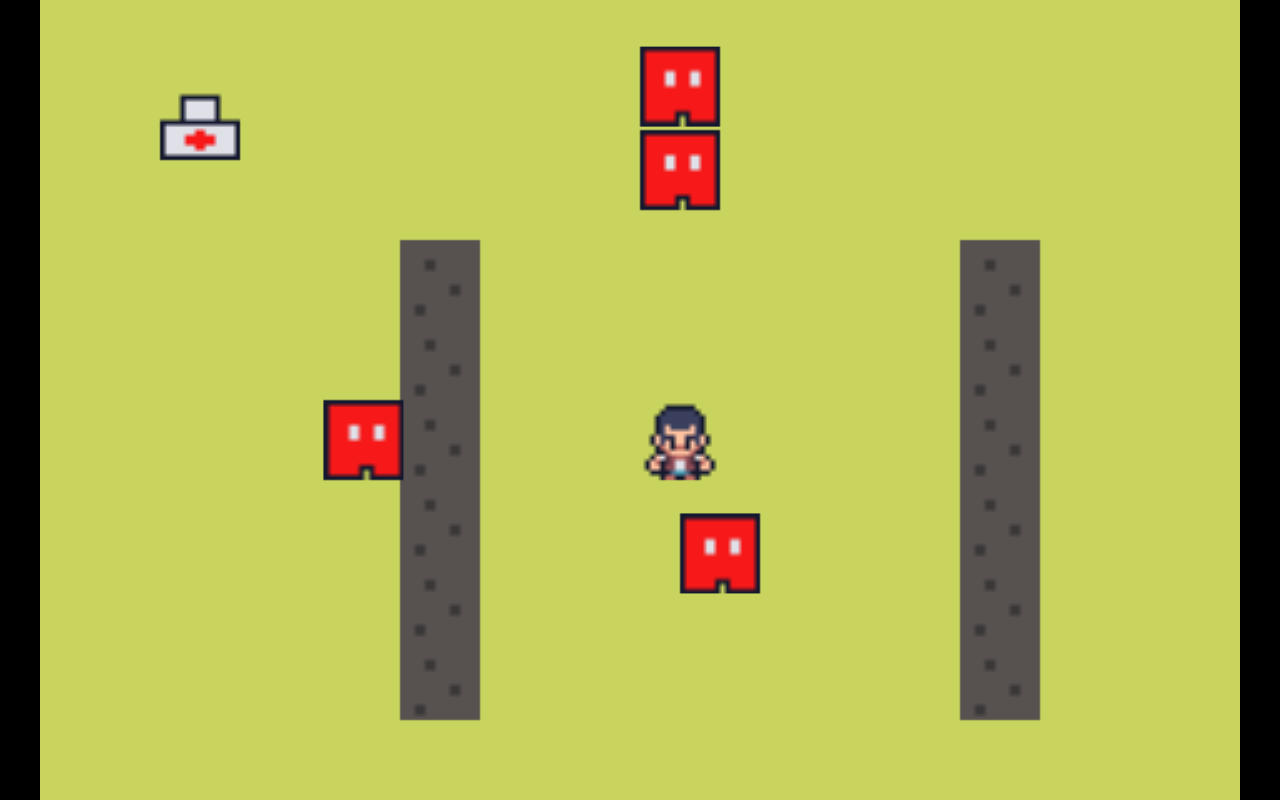
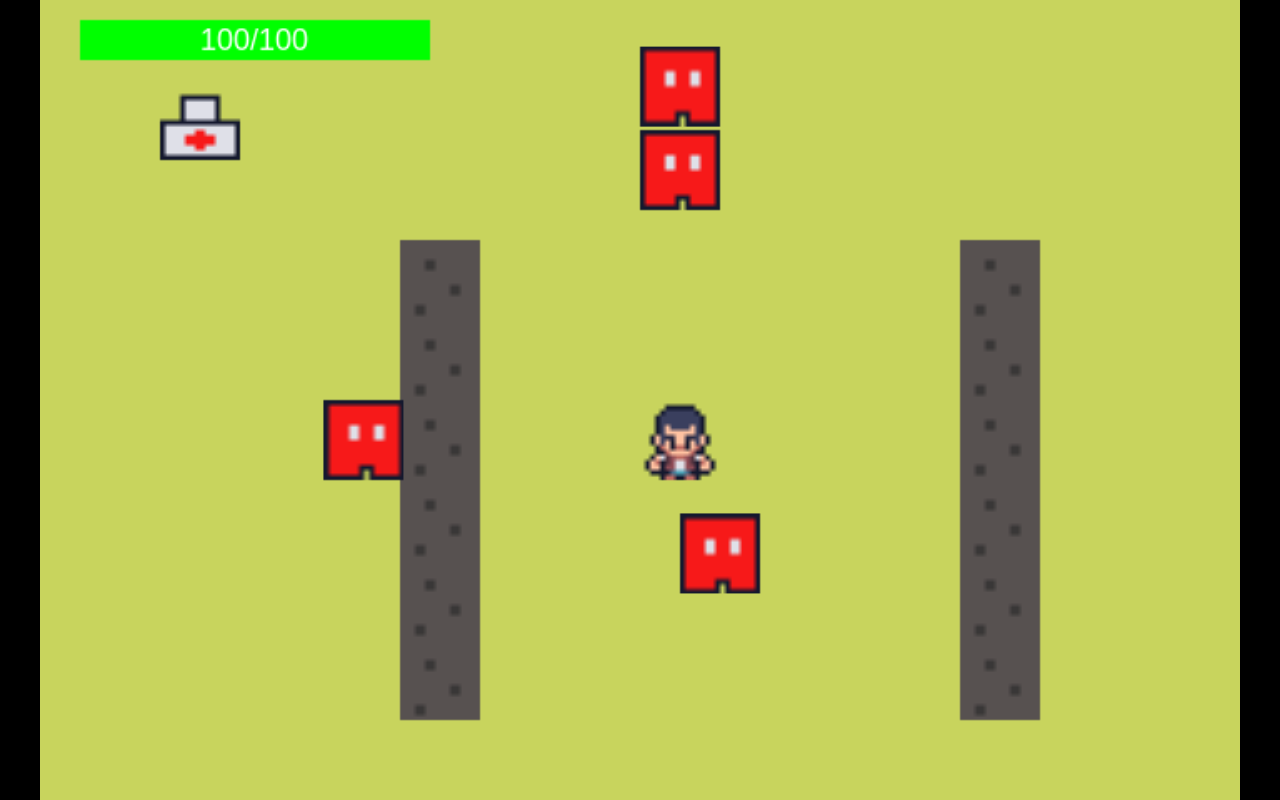
Before and after one commit to ansox/zeldaClone, a website: page index.html in a window 1280 px wide. Drawn offline with Linux system fonts and the light colour scheme.

Commit message:
Added player life UI

```diff
--- a/enemy.js
+++ b/enemy.js
@@ -17,12 +17,12 @@ class Enemy extends Entity {
     }
   }
 
-
   render(context) {
     context.drawImage(this.sprites[this.index], this.x - Camera.x, this.y - Camera.y);
   }
 
   tick() {
+    if (!this.iscollidingWithPlayer()) {
       if (this.x < player.x && World.isFree(this.x + this.speed, this.y) &&
         !this.isColliding(this.x + this.speed, this.y)) {
         this.x += this.speed;
@@ -35,6 +35,22 @@ class Enemy extends Entity {
       } else if (this.y > player.y && World.isFree(this.x, this.y - this.speed) &&
         !this.isColliding(this.x, this.y - this.speed)) {
         this.y -= this.speed;
+      }
+    }
+    else {
+      let r = Math.floor(Math.random(100) * 100);
+
+      if (r < 15) {
+        player.life--;
+        console.log('Vida: ' + player.life);
+
+      }
+
+      if (player.life <= 0) {
+        // alert('Fim')
+        document.location.reload(true);
+      }
+
     }
 
     this.frames++;
@@ -66,4 +82,12 @@ class Enemy extends Entity {
     return false;
   }
 
+  iscollidingWithPlayer() {
+    let enemyCurrent = new Rectangle(this.x, this.y, World.TILE_SIZE, World.TILE_SIZE);
+    let playerCurrent = new Rectangle(player.x, player.y, World.TILE_SIZE, World.TILE_SIZE);
+
+
+    return enemyCurrent.intersect(playerCurrent);
   }
+
+}
--- a/index.html
+++ b/index.html
@@ -15,6 +15,7 @@
     <canvas id="canvas"></canvas>
   </div>
 
+  <script src="ui.js"></script>
   <script src="rectangle.js"></script>
   <script src="camera.js"></script>
   <script src="spritesheet.js"></script>
--- a/index.js
+++ b/index.js
@@ -10,6 +10,7 @@ let entities = [];
 let enimies = [];
 let player;
 let world;
+let ui;
 
 function init() {
   canvas = document.getElementById('canvas');
@@ -20,19 +21,27 @@ function init() {
   context.scale(SCALE, SCALE);
 
   spritesheet = new Spritesheet();
-  spritesheet.loadImage('./imgs/spritesheet.png');
+  spritesheet.loadImage('./imgs/spritesheet.png')
+    .then(() => {
+      player = new Player(-100, -100, 16, 16, spritesheet.getSprite(0, 0, 16 * 6, (16 * 3)));
+      entities.push(player);
 
       world = new World();
       world.loadImage('./imgs/map.png')
         .then(() => {
           console.log('ok');
 
-    })
+        });
+
+      ui = new UI();
 
       document.addEventListener('keydown', onKeyDown);
       document.addEventListener('keyup', onKeyUp);
 
       window.requestAnimationFrame(run);
+    })
+
+
 }
 
 function onKeyDown(e) {
@@ -83,6 +92,7 @@ function render() {
 
   world.render(context);
   entities.forEach(entity => entity.render(context));
+  ui.render(context);
 }
 
 function tick() {
--- a/player.js
+++ b/player.js
@@ -13,6 +13,8 @@ class Player extends Entity {
   index = 0;
   maxIndex = 6;
   moved = false;
+  life = 100;
+  maxLife = 100;
 
   constructor(x, y, width, height, sprite) {
     super(x, y, width, height, sprite);
--- /dev/null
+++ b/ui.js
@@ -0,0 +1,13 @@
+class UI {
+  render(context) {
+    context.fillStyle = "rgba(255, 0, 0, 1)";
+    context.fillRect(8, 4, 70, 8);
+
+    context.fillStyle = "rgba(0, 255, 0, 1)";
+    context.fillRect(8, 4, (player.life / player.maxLife) * 70, 8);
+
+    context.fillStyle = "#fff";
+    context.font = "6px Arial";
+    context.fillText(`${player.life}/${player.maxLife}`, 32, 10);
+  }
+}
--- a/world.js
+++ b/world.js
@@ -44,12 +44,11 @@ class World {
               entities.push(new LifePack(xx * 16, yy * 16, null));
             }
             else if (color === '33, 150, 243') {
-              player = new Player(xx * 16, yy * 16, null)
-              entities.push(player);
+              player.x = xx * 16;
+              player.y = yy * 16;
 
             }
             else if (color === '244, 67, 54') {
-              // World.tiles[xx + (yy * map.width)] = new Enemy(xx * 16, yy * 16, null)
               const enemy = new Enemy(xx * 16, yy * 16, null);
               entities.push(enemy);
               enimies.push(enemy);
```
Lines whose indentation alone changed are shown as unchanged.
